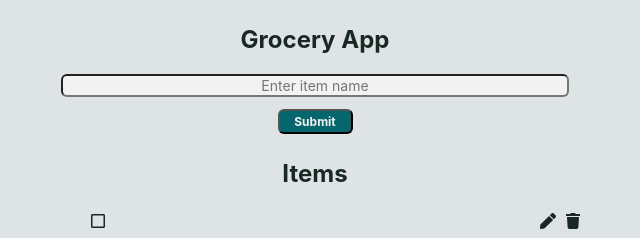
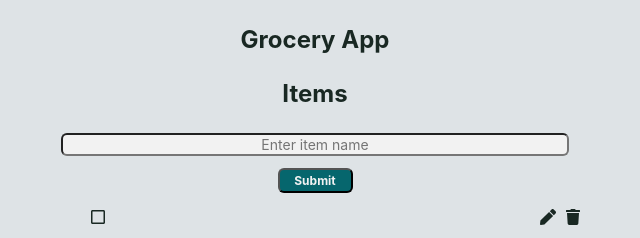
Before and after one commit to lsr488/grocery-app, a React (Create React App) app in the folder frontend/: page / in a window 1280 px wide. Shown: the top 238 px of the page, without its empty margins (325-965 px from the left). Built offline with nearby package versions, Linux system fonts and the light colour scheme; no server answers.

Commit message:
moved header up

```diff
--- a/frontend/src/components/Item.jsx
+++ b/frontend/src/components/Item.jsx
@@ -123,9 +123,9 @@ function Item() {
 
 	return (
 			<>
+				<h2 className="heading">Items</h2>
 				<ItemForm onSubmit={addItem} />
 
-				<h2 className="heading">Items</h2>
 				<ul>
 					{isLoading.status === true ? <Loading status={isLoading.status} message={isLoading.message} /> :
 						<>
```
